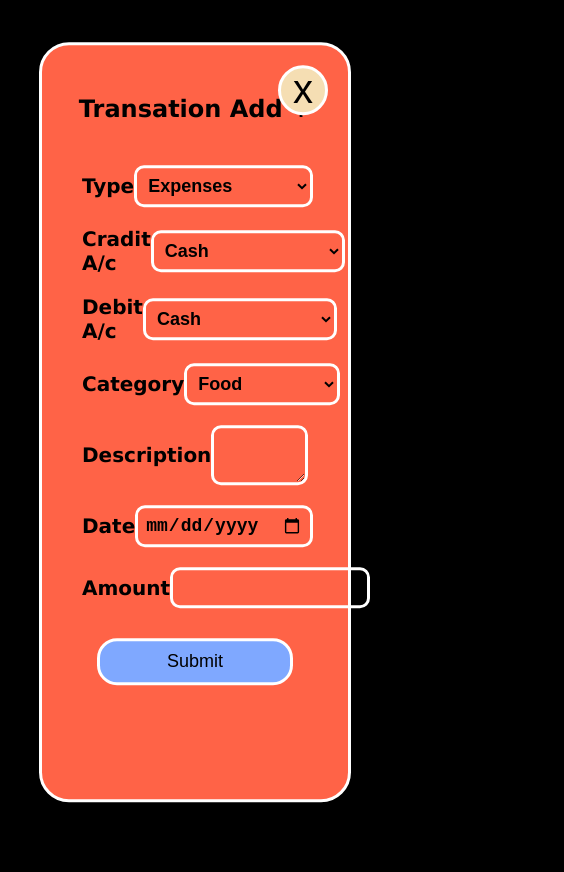
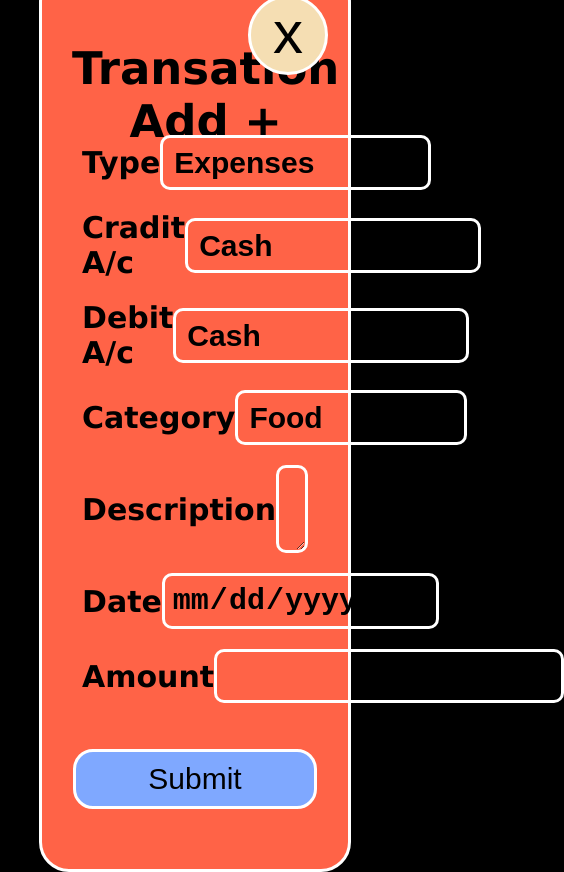
Before and after one commit to samiran845/Expanses_Tracker, a plain HTML site: page index.html in a window 390 px wide. Shown: the whole page, 564 px wide, since content can reach past the window. Before the commit the page ends 844 px from the top, so only its background shows below. Drawn offline with Linux system fonts and the light colour scheme.

Commit message:
style modify for mobile view

```diff
--- a/style.css
+++ b/style.css
@@ -13,7 +13,7 @@ body {
 
 .add_transation {
     width: 80%;
-    height: 90vh;
+    height: 900px;
 
     background-color: tomato;
 
@@ -37,27 +37,28 @@ body {
     justify-content: space-around;
     text-align: center;
 
-    margin-bottom: 20px;
+    margin-bottom: 60px;
 
 }
 
 .top_section h2 {
+    font-size: 45px;
     font-family: 'Lucida Sans', 'Lucida Sans Regular', 'Lucida Grande', 'Lucida Sans Unicode', Geneva, Verdana, sans-serif;
 }
 
 .cross {
     font-family: sans-serif;
-    font-size: 40px;
+    font-size: 60px;
 
     position: absolute;
     top: 20px;
     right: 20px;
 
-    width: 50px;
-    height: 50px;
+    width: 80px;
+    height: 80px;
     background-color: wheat;
     text-align: center;
-    line-height: 43px;
+    line-height: 70px;
     border-radius: 50%;
 
     border: 3px solid white;
@@ -74,7 +75,7 @@ body {
     padding: 10px;
     /* background-color: red; */
 
-    font-size: 20px;
+    font-size: 30px;
 
     font-weight: bolder;
 
@@ -82,14 +83,14 @@ body {
 }
 
 .type {
-    font-size: 18px;
+    font-size: 30px;
     padding: 7px;
     border-radius: 10px;
 
     background-color: transparent;
     border: 3px solid white;
     font-weight: bold;
-    width: 200px;
+    width: 350px;
 
 
 }
@@ -104,7 +105,7 @@ body {
 
 .submit {
     width: 80%;
-    font-size: 18px;
+    font-size: 30px;
     padding: 10px;
 
     border-radius: 20px;
@@ -112,4 +113,7 @@ body {
     background-color: rgb(127, 168, 255);
 
     cursor: pointer;
+
+    position: absolute;
+    bottom: 60px;
 }
```
